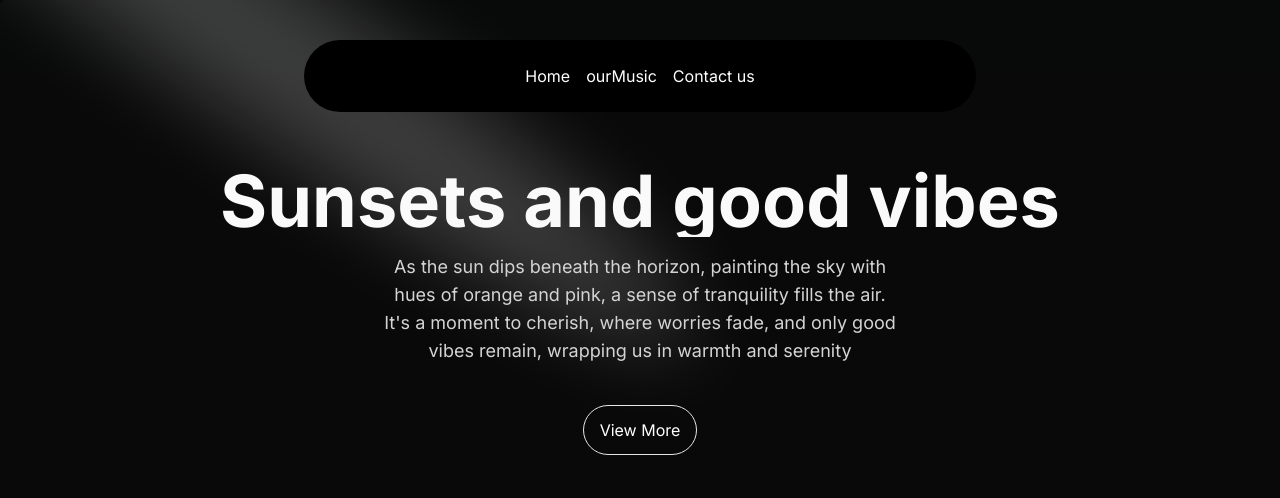
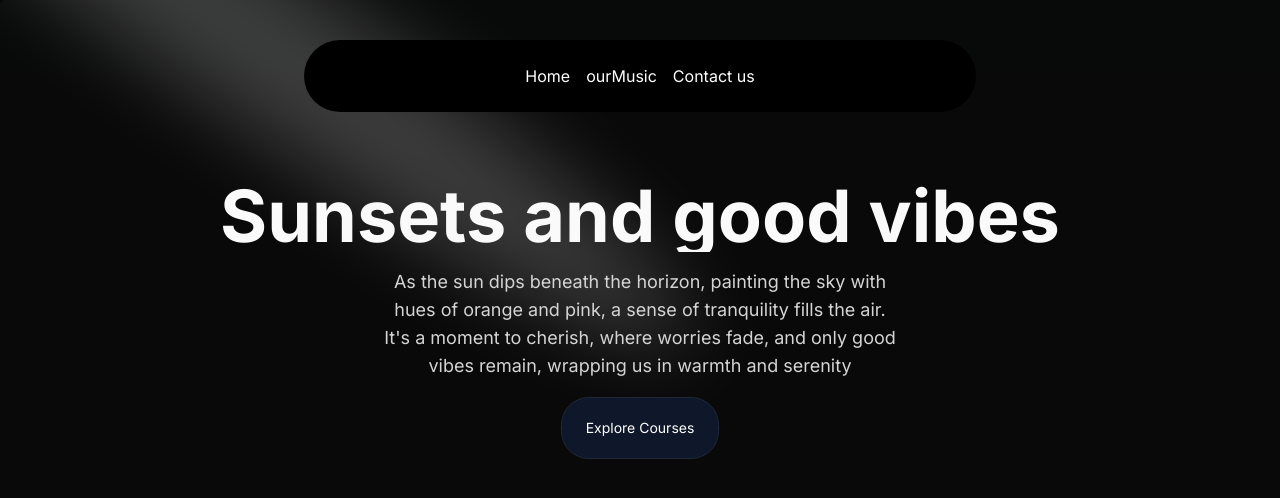
Before and after one commit to DaniyalAliIsrail/Nextjs-ui, a Next.js app: page / in a window 1280 px wide. Shown: the top 498 px of the page. Built offline with nearby package versions, Linux system fonts and the light colour scheme.

Commit message:
Heros-section

```diff
--- a/src/components/HeroSection.tsx
+++ b/src/components/HeroSection.tsx
@@ -1,6 +1,7 @@
 import Link from 'next/link'
 import React from 'react'
 import { Spotlight } from './ui/Spotlight'
+import { Button } from './ui/moving-border'
 // import { Button } from './ui/moving-border'
 
 const HeroSection = () => {
@@ -17,11 +18,15 @@ const HeroSection = () => {
                     className='mt-4 font-normal text-base md:text-lg text-neutral-300 mx-auto max-w-lg'>
                     As the sun dips beneath the horizon, painting the sky with hues of orange and pink, a sense of tranquility fills the air. It's a moment to cherish, where worries fade, and only good vibes remain, wrapping us in warmth and serenity
                 </p>
-                <div className='mt-5 p-5 '>
-                    <Link href={"/courses"}>
-                        <button className='text-white border border-white-500 hover:bg-white hover:text-black rounded-full py-3 px-4 transition ease-in'>
-                            View More
-                        </button>
+                <div className="mt-4">
+                    <Link href="/courses">
+                        <Button
+                            borderRadius="1.8rem"
+                            className=" dark:bg-slate-900 text-black dark:text-white border-neutral-200 dark:border-slate-800 rounded-full"
+                        >
+                            Explore Courses
+                        </Button>
+
                     </Link>
                 </div>
             </div>
```
